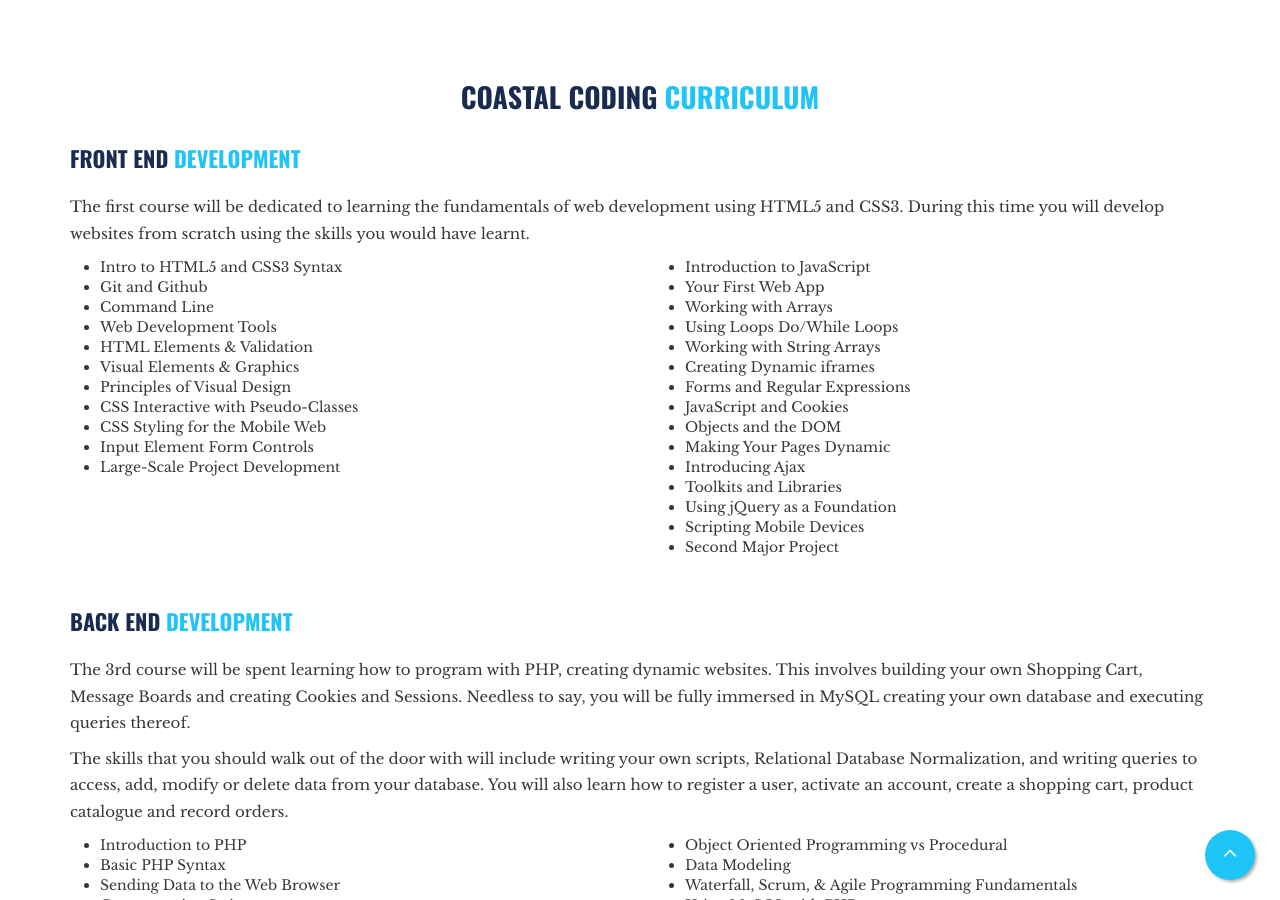
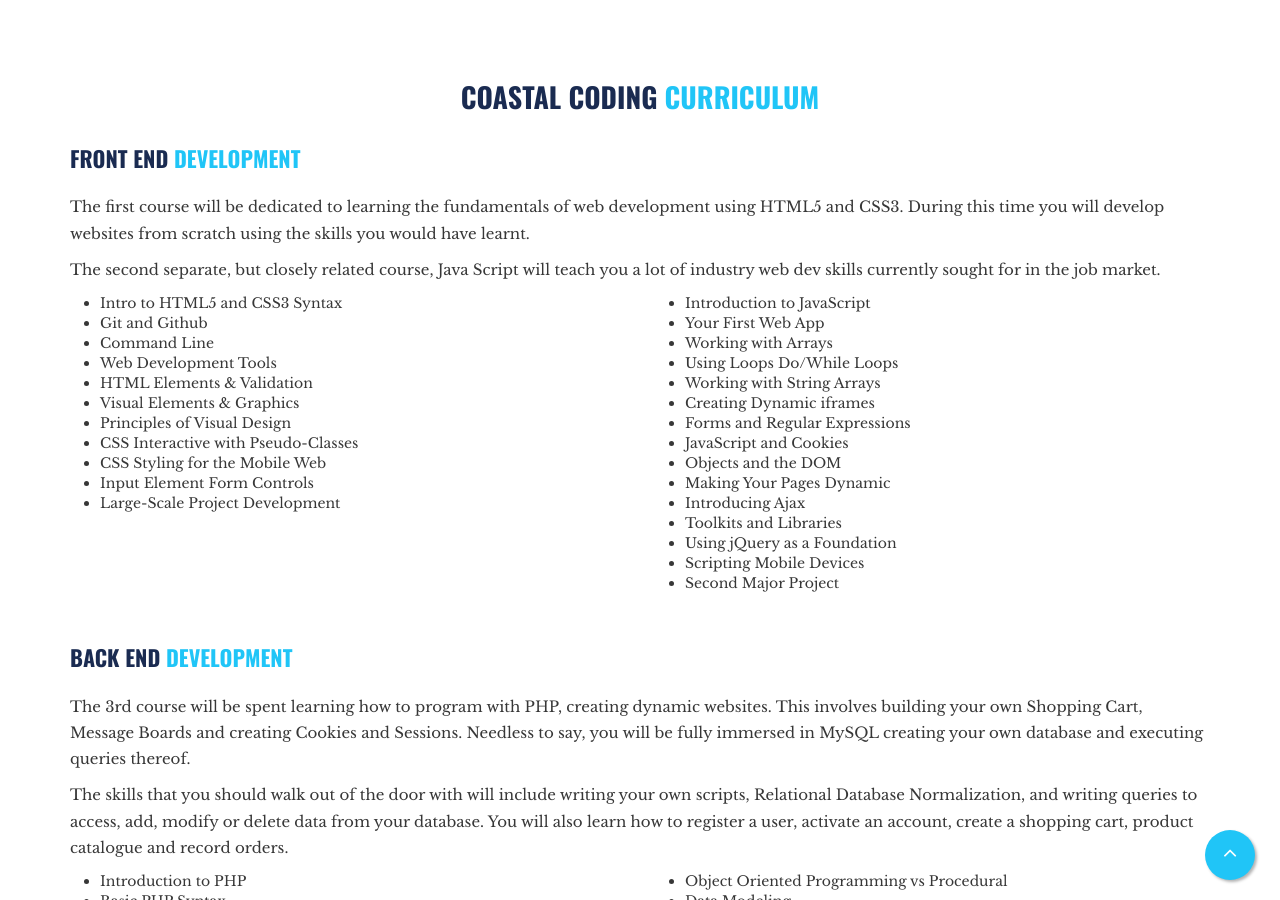
Before and after one commit to pfuzane1/Coastal-Coding, a Jekyll site: the page built from course-detail.html, in a window 1280 px wide and 900 px high, scrolled down 1145 px. Built offline with Jekyll 4.4.1, drawn with Linux system fonts in a browser that asks for light colours.

Commit message:
Java Script

```diff
--- a/course-detail.html
+++ b/course-detail.html
@@ -102,6 +102,7 @@ layout: default
                 <h4 class="heading">Front End <span class="color2">Development</span></h4>
                 <p>The first course will be dedicated to learning the fundamentals of web development using
                 HTML5 and CSS3. During this time you will develop websites from scratch using the skills you would have learnt.</p>
+                <p>The second separate, but closely related course, Java Script will teach you a lot of industry web dev skills currently sought for in the job market.</p>
             </div>
             		<div class="col-sm-6 col-md-6">
                 		<ul>
```
